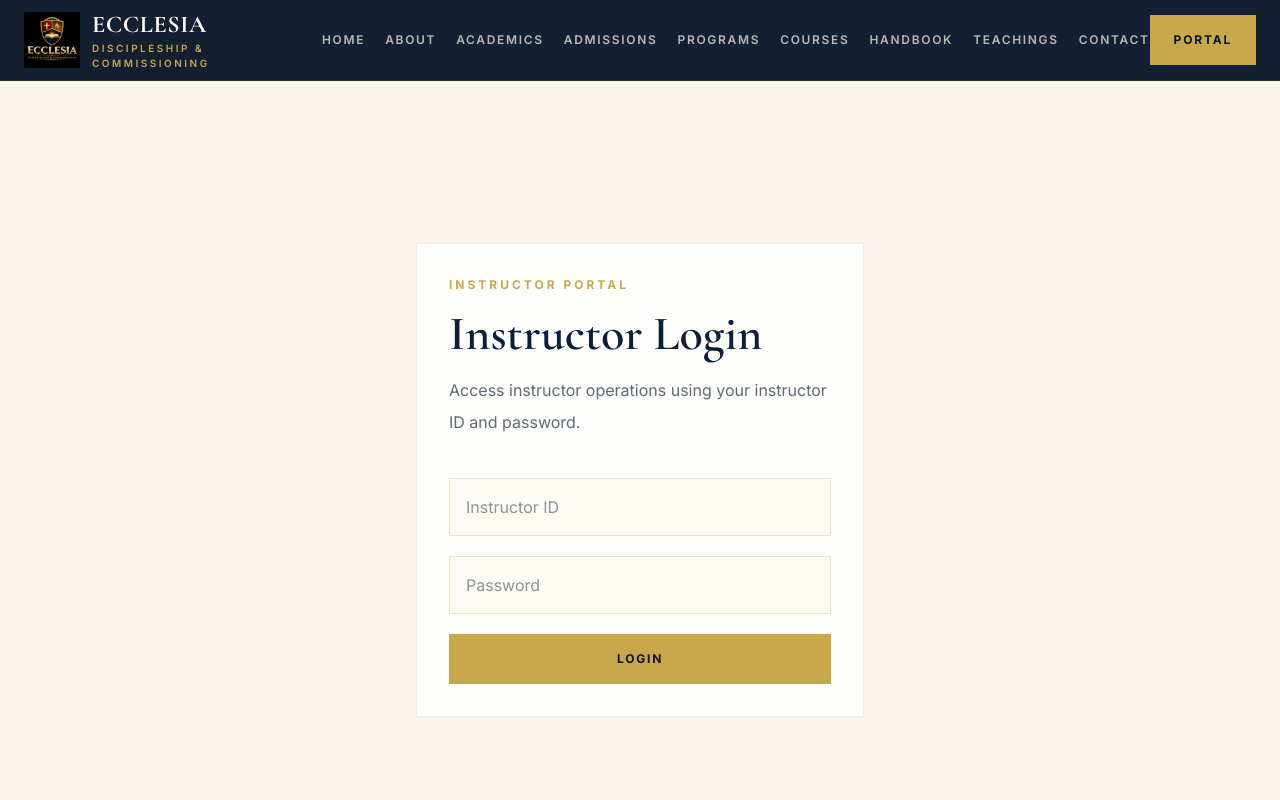
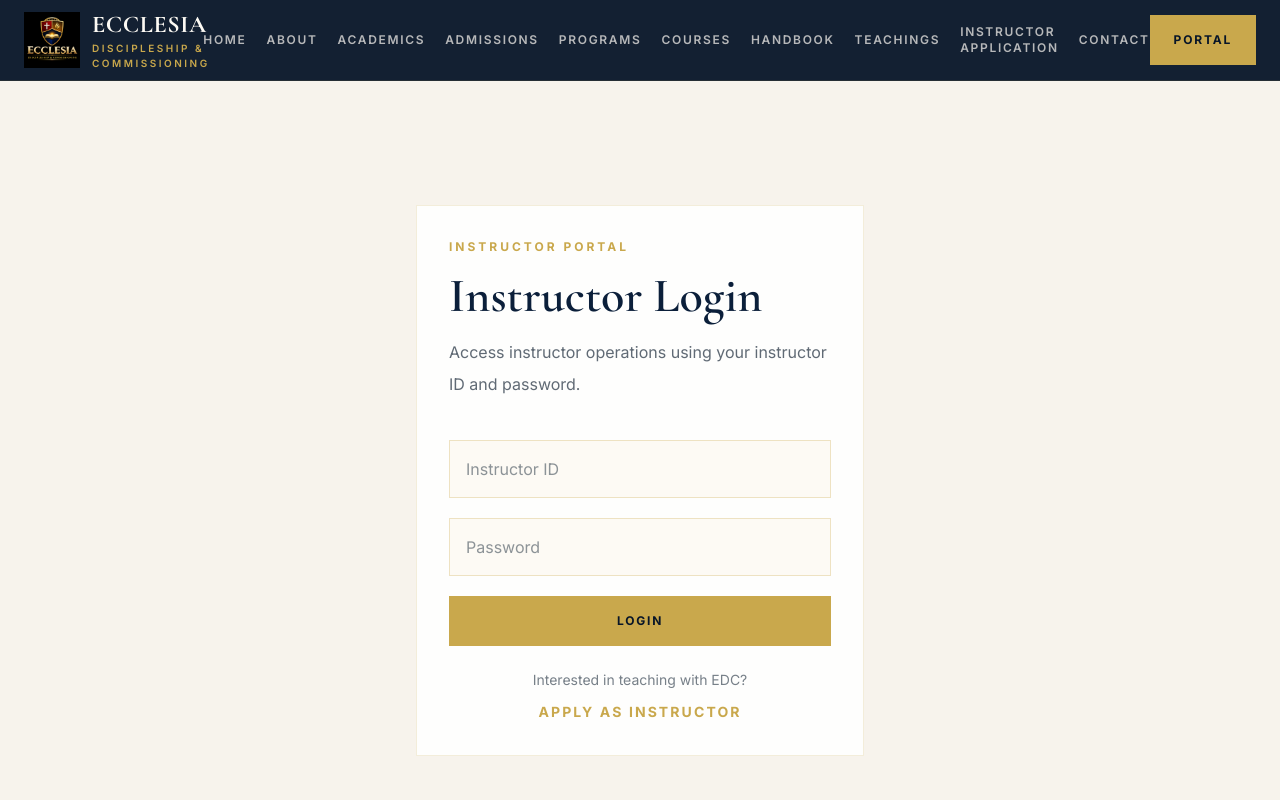
Before and after one commit to discpsam-ai/edc-seminary, a Next.js app: page /instructor/login in a window 1280 px wide. Shown: the top 800 px of the page. Built offline with nearby package versions, Linux system fonts and the light colour scheme.

Commit message:
Add instructor application link

```diff
--- a/app/instructor/login/page.tsx
+++ b/app/instructor/login/page.tsx
@@ -106,6 +106,19 @@ export default function InstructorLoginPage() {
             {loading ? "Signing In..." : "Login"}
           </button>
         </form>
+
+        <div className="mt-6 text-center">
+          <p className="text-sm text-[#1c2b3a]/60">
+            Interested in teaching with EDC?
+          </p>
+
+          <a
+            href="/instructor/apply"
+            className="mt-3 inline-block text-sm font-bold uppercase tracking-[0.15em] text-[#c9a84c]"
+          >
+            Apply as Instructor
+          </a>
+        </div>
       </section>
     </main>
   );
--- a/components/Navbar.tsx
+++ b/components/Navbar.tsx
@@ -10,6 +10,7 @@ const navItems = [
   { label: "Courses", href: "/courses" },
   { label: "Handbook", href: "/handbook" },
   { label: "Teachings", href: "/teachings" },
+  { label: "Instructor Application", href: "/instructor/apply" },
   { label: "Contact", href: "/contact" },
 ];
 
```
Lines whose indentation alone changed are shown as unchanged.
